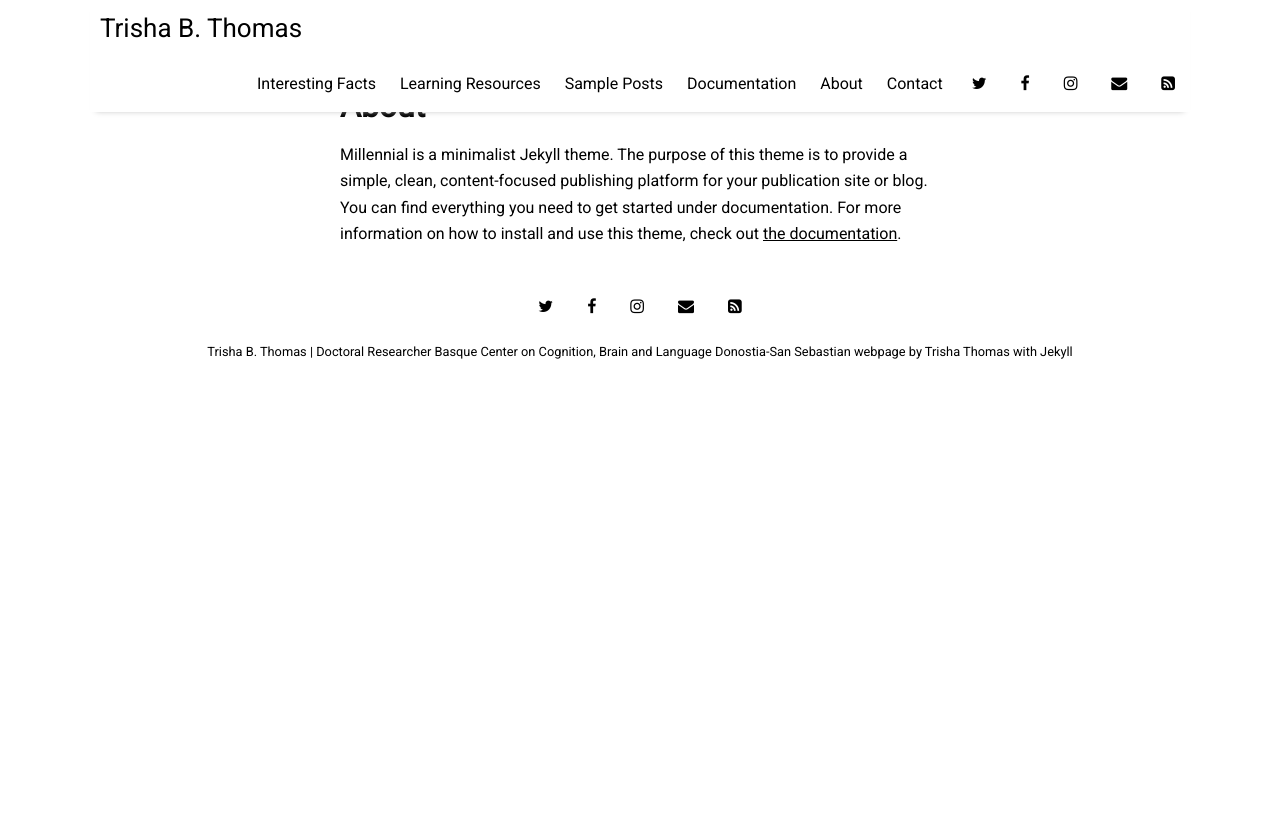
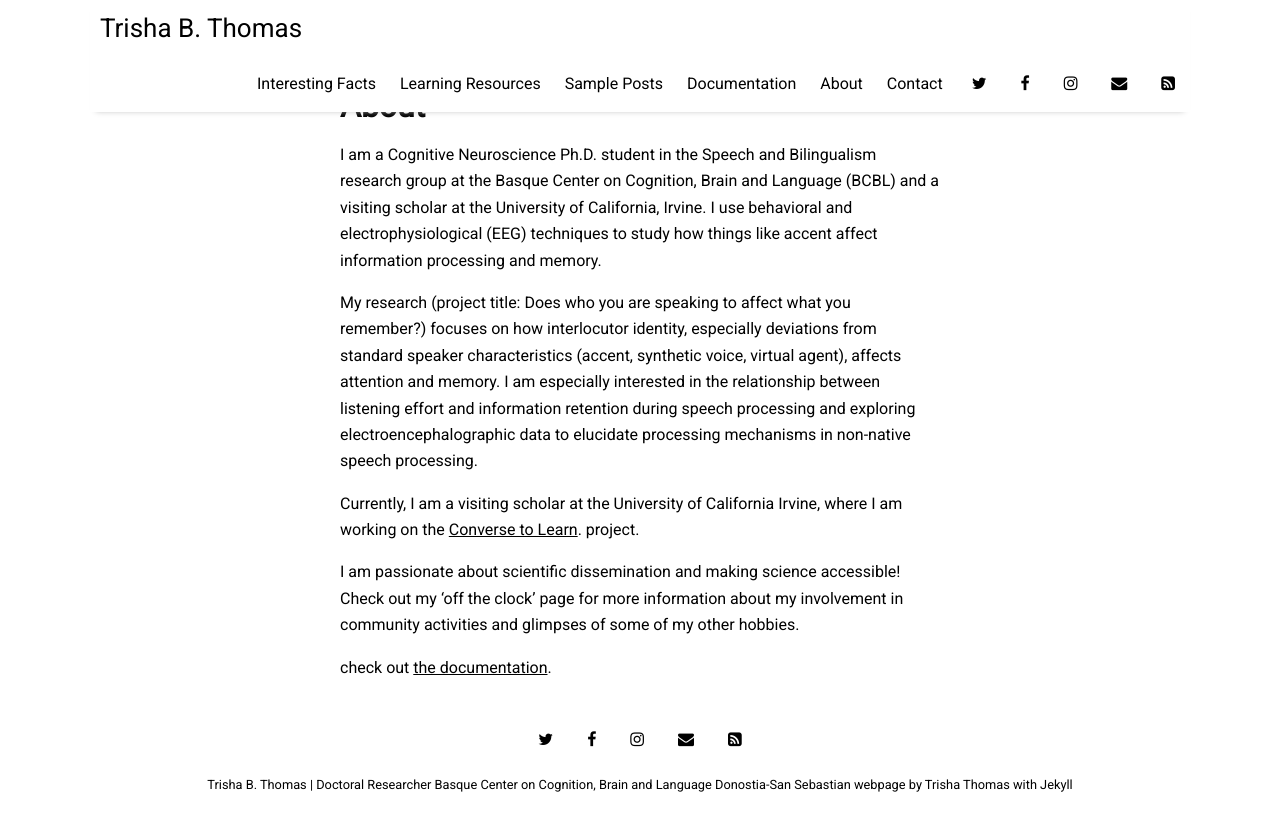
Before and after one commit to tthomas840/tthomas840.github.io, a Jekyll site: the page built from pages/about.md, in a window 1280 px wide. Shown: the top 831 px of the page. Built offline with Jekyll 4.4.1, drawn with Linux system fonts in a browser that asks for light colours; nearby versions of some CDN libraries.

Commit message:
Update about.md

```diff
--- a/pages/about.md
+++ b/pages/about.md
@@ -4,4 +4,13 @@ title: About
 permalink: /about
 ---
 
-Millennial is a minimalist Jekyll theme. The purpose of this theme is to provide a simple, clean, content-focused publishing platform for your publication site or blog. You can find everything you need to get started under documentation. For more information on how to install and use this theme, check out [the documentation]({{ site.github.url }}{% post_url 2016-10-10-getting-started %}).
+I am a Cognitive Neuroscience Ph.D. student in the Speech and Bilingualism research group at the Basque Center on Cognition, Brain and Language (BCBL) and a visiting scholar at the University of California, Irvine. I use behavioral and electrophysiological (EEG) techniques to study how things like accent affect information processing and memory.
+
+
+My research (project title: Does who you are speaking to affect what you remember?) focuses on how interlocutor identity, especially deviations from standard speaker characteristics (accent, synthetic voice, virtual agent), affects attention and memory. I am especially interested in the relationship between listening effort and information retention during speech processing and exploring electroencephalographic data to elucidate processing mechanisms in non-native speech processing.
+
+Currently, I am a visiting scholar at the University of California Irvine, where I am working on the [Converse to Learn]({{ https://www.conversetolearn.org }}). project.
+
+I am passionate about scientific dissemination and making science accessible! Check out my ‘off the clock’ page for more information about my involvement in community activities and glimpses of some of my other hobbies.
+
+check out [the documentation]({{ site.github.url }}{% post_url 2016-10-10-getting-started %}).
```
